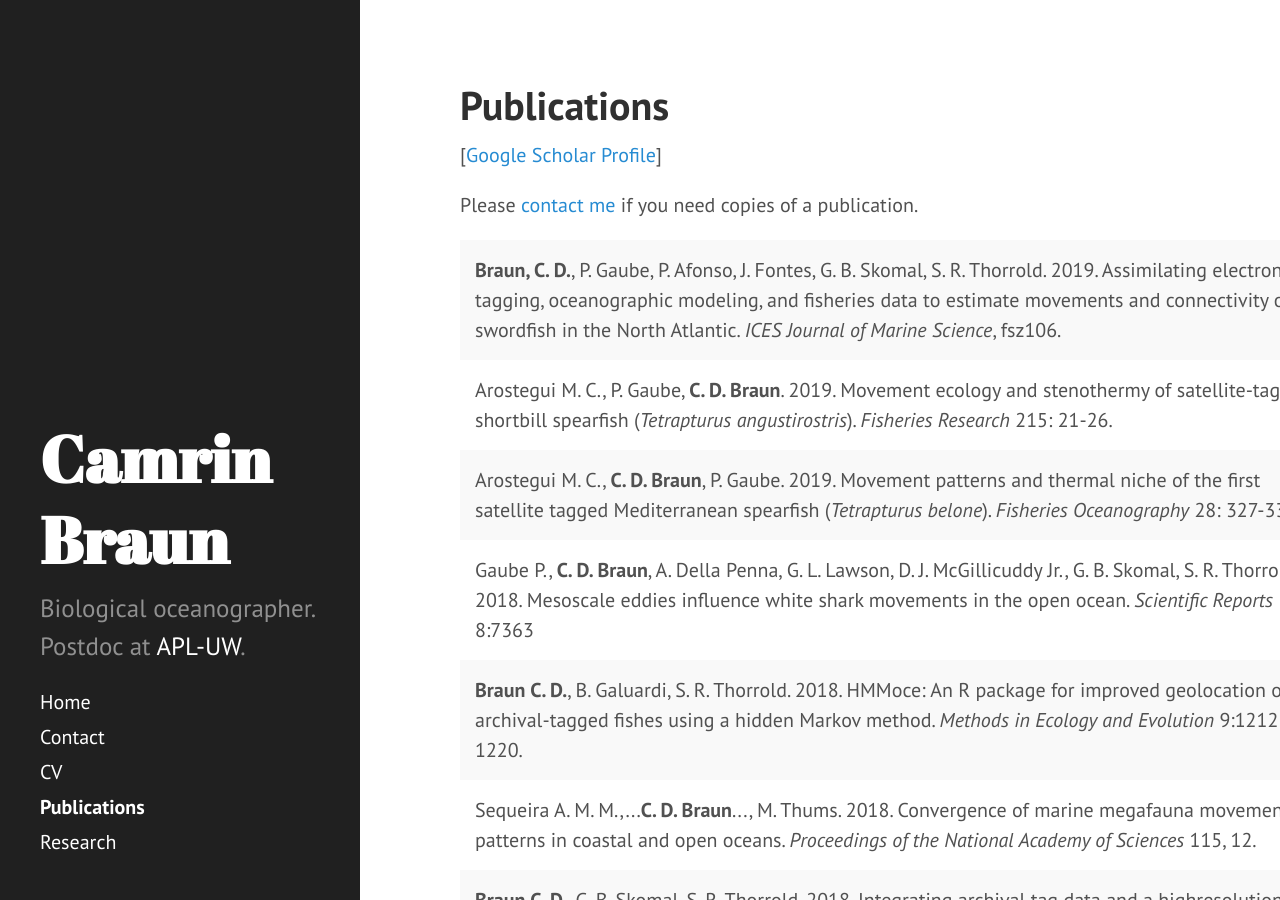
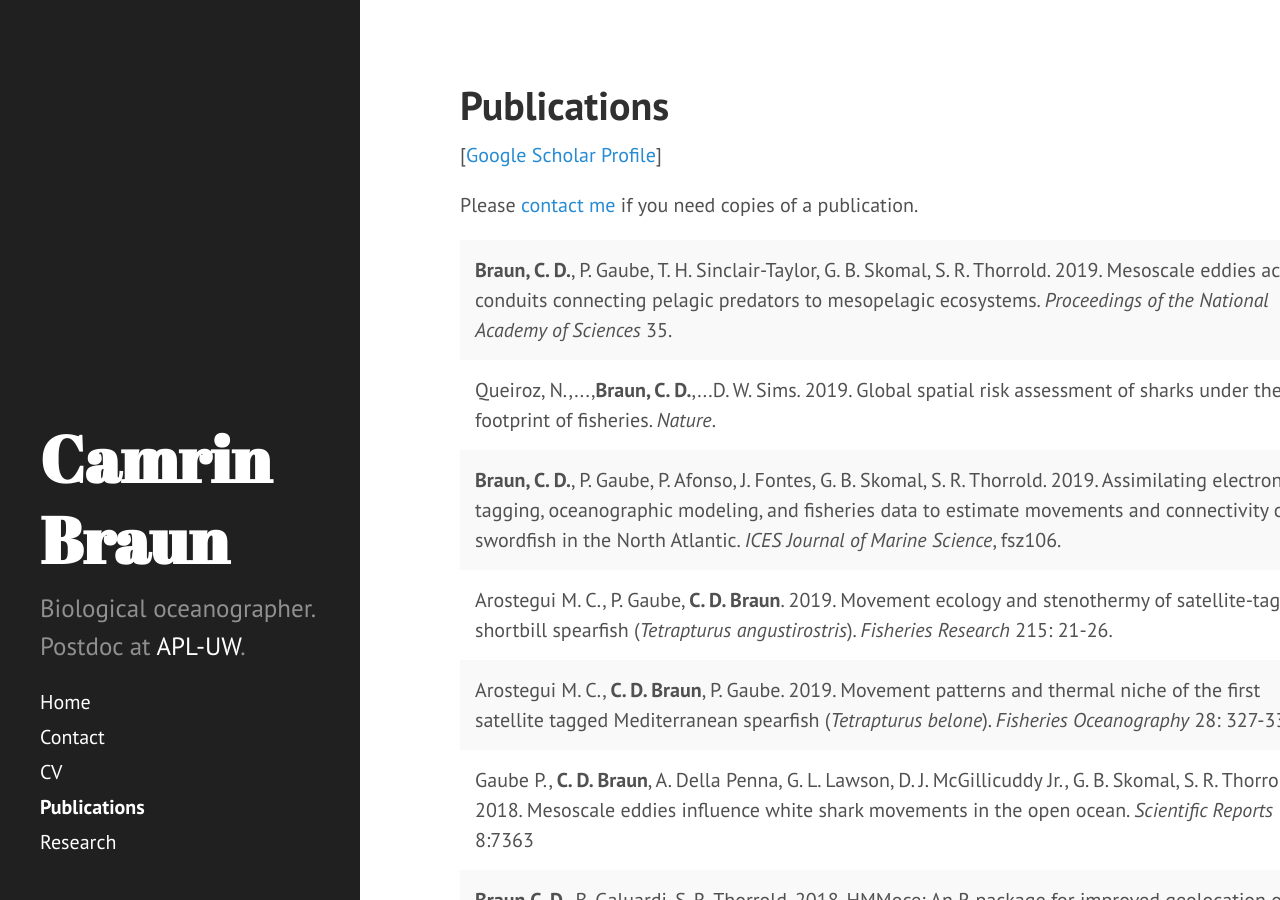
Before and after one commit to camrinbraun/camrinbraun.github.io, a Jekyll site: the page built from publications.md, in a window 1280 px wide and 900 px high. Built offline with Jekyll 4.4.1, drawn with Linux system fonts in a browser that asks for light colours; comment, search, counter and statistics services are not loaded.

Commit message:
update pubs to add PNAS and Nature

```diff
--- a/publications.md
+++ b/publications.md
@@ -38,6 +38,16 @@ th, td {
 </style>
 
 <table style="width:125%" bgcolor="white">
+
+  <tr>
+    <td><b>Braun, C. D.</b>, P. Gaube, T. H. Sinclair-Taylor, G. B. Skomal, S. R. Thorrold. 2019. Mesoscale eddies act as conduits connecting pelagic predators to mesopelagic ecosystems. <i>Proceedings of the National Academy of Sciences</i> 35.</td>
+    <td><div class='altmetric-embed' data-badge-type='donut' data-doi="10.1073/pnas.1903067116"></div></td>
+  </tr>
+
+  <tr>
+    <td>Queiroz, N.,...,<b>Braun, C. D.</b>,...D. W. Sims. 2019. Global spatial risk assessment of sharks under the footprint of fisheries. <i>Nature</i>.</td>
+    <td><div class='altmetric-embed' data-badge-type='donut' data-doi="10.1038/s41586-019-1444-4"></div></td>
+  </tr>
 
   <tr>
     <td><b>Braun, C. D.</b>, P. Gaube, P. Afonso, J. Fontes, G. B. Skomal, S. R. Thorrold. 2019. Assimilating electronic tagging, oceanographic modeling, and fisheries data to estimate movements and connectivity of swordfish in the North Atlantic. <i>ICES Journal of Marine Science</i>, fsz106.</td>
```
